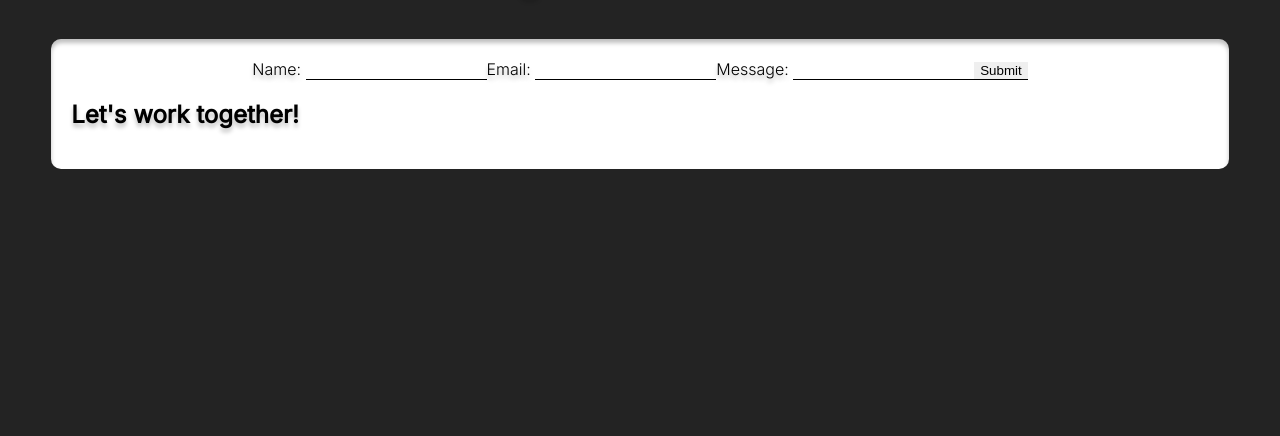
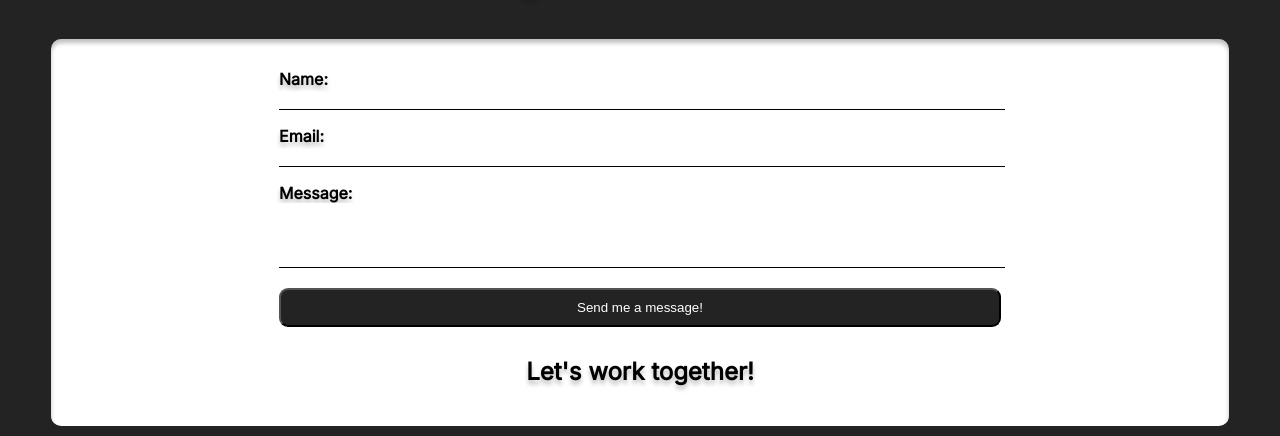
Before and after one commit to sjverdejo/Portfolio, a React (Create React App) app: page /contact in a window 1280 px wide. Shown: the part 344-780 px from the top of the page. Built offline with nearby package versions, Linux system fonts and the light colour scheme.

Commit message:
added contact button to all pages

```diff
--- a/src/assets/styles/Contact.css
+++ b/src/assets/styles/Contact.css
@@ -1,5 +1,4 @@
-.form {
-    display: flex;
-    justify-content: center;
 
+.cntr_h2 {
+    text-align: center;
 }
--- a/src/assets/styles/Container.css
+++ b/src/assets/styles/Container.css
@@ -21,3 +21,20 @@
         opacity: 1;
     }
 }
+
+.page_Container>.textLink {
+    color: white;
+    background-color: #232323;
+    border-radius: 9px;
+}
+
+.page_Container>.textLink:hover {
+    color: #232323;
+    background-color: white;
+}
+
+.cntr {
+    text-align: center;
+    margin-top: 2vh;
+    margin-bottom: 5vh;
+}
--- a/src/assets/styles/Form.css
+++ b/src/assets/styles/Form.css
@@ -1,4 +1,37 @@
-input {
+.form {
+    border-radius: 9px;
+    padding: 10px;
+    display: flex;
+    justify-content: center;
+}
+
+.info {
     border: none;
     border-bottom: 1px solid black;
+    width: 100%;
+    margin-bottom: 2vh;
 }
+
+.info:focus {
+    outline: none;
+}
+
+textarea {
+    resize: none;
+
+}
+
+.submit {
+    background-color: #232323;
+    color: white;
+    width: 100%;
+    display: block;
+    margin: 0 auto;
+    padding: 10px;
+    border-radius: 9px;
+}
+
+.lbl {
+    font-size: 2vh;
+    font-weight: bold;
+}
--- a/src/components/Form.js
+++ b/src/components/Form.js
@@ -4,13 +4,14 @@ function Form() {
     return (
         <div className='form'>
             <form>
-                <label>Name: </label>
-                <input />
-                <label>Email: </label>
-                <input />
-                <label>Message: </label>
-                <input />
-                <input type='submit' />
+                <label className='lbl'>Name: </label>
+                <input type='text' className='info' />
+                <label className='lbl'>Email: </label>
+                <input type='email' className='info' />
+                <label className='lbl'>Message: </label>
+                <textarea className='info' rows='4'/>
+                <br />
+                <input type='submit' value='Send me a message!' className='submit'/>
             </form>
         </div>
     )
--- a/src/components/NavBar/NavLink.js
+++ b/src/components/NavBar/NavLink.js
@@ -1,5 +1,6 @@
 import '../../assets/styles/NavLink.css'
 import { Link } from 'react-router-dom'
+
 function NavLink({image, text, link, isText}) {
     //if isText prop is true return text link, otherwise, return image link
     if (isText) {
--- a/src/routes/About.js
+++ b/src/routes/About.js
@@ -1,11 +1,15 @@
 import '../assets/styles/Container.css'
 import Header from '../components/Header'
 import AboutContent from '../components/AboutContent'
+import NavLink from '../components/NavBar/NavLink'
 
 function About() {
     return (
         <div className='page_Container'>
             <Header text={'about me'} isMainHeader={false} size={200}/>
+            <div className='cntr'>
+                    <NavLink isText={true} text='click here to contact me.' link='/contact'/>
+            </div>
             <div className='Container'>
                 <h1>Me</h1>
                 My name is Sam, I am a student at Sheridan College. Currently in second year of the Software Development and Network Engineering program.
--- a/src/routes/Contact.js
+++ b/src/routes/Contact.js
@@ -9,7 +9,7 @@ function Contact() {
             <Header size={200} text='get in touch'/>
             <div className='Container'>
                 <Form />
-                <h2>Let's work together!</h2>
+                <h2 className='cntr_h2'>Let's work together!</h2>
             </div>
         </div>
     )
--- a/src/routes/Projects.js
+++ b/src/routes/Projects.js
@@ -2,11 +2,15 @@ import '../assets/styles/Container.css'
 import Header from '../components/Header'
 import ProjectContent from '../components/ProjectContent'
 import img from '../assets/images/projects/portfolio.png'
+import NavLink from '../components/NavBar/NavLink'
 
 function Projects() {
     return (
         <div className='page_Container'>
             <Header text='projects' size={200}/>
+            <div className='cntr'>
+                    <NavLink isText={true} text='click here to contact me.' link='/contact'/>
+            </div>
             <div className='Container'>
                 <div className='ems_proj'>
                     <ProjectContent
```
